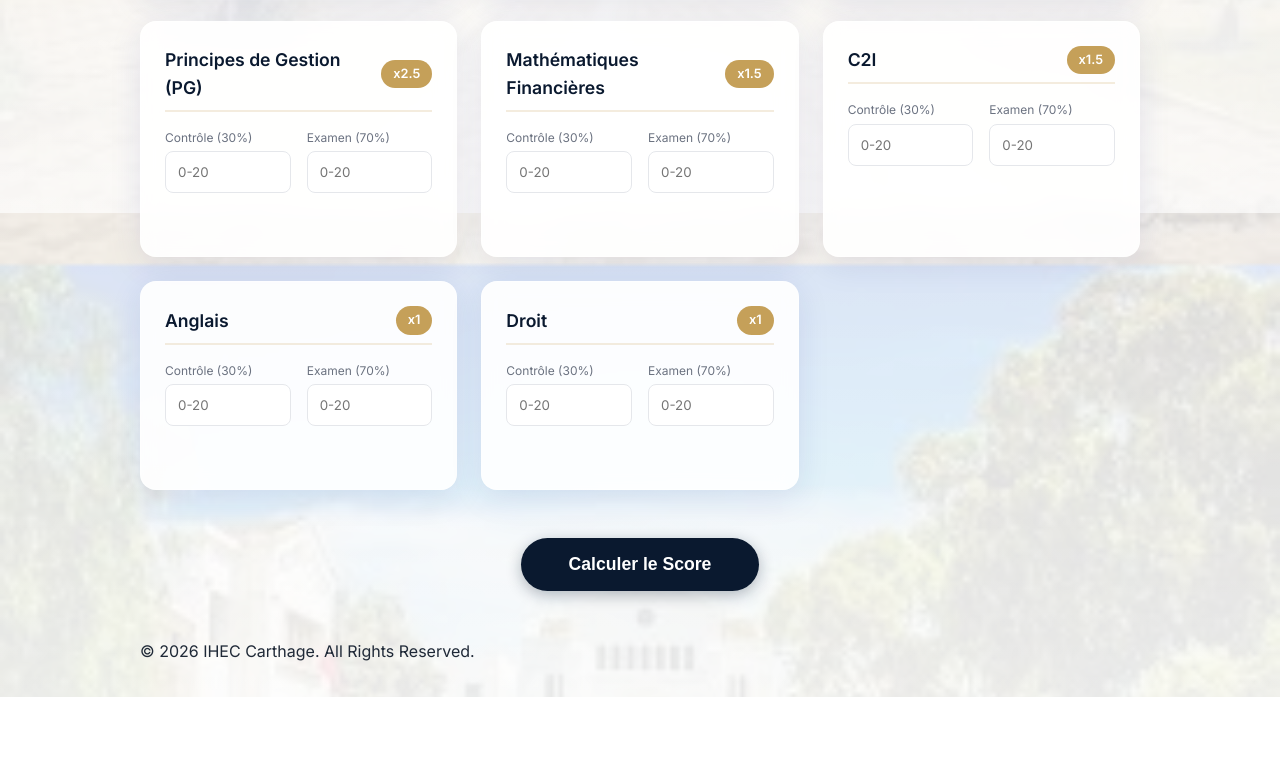
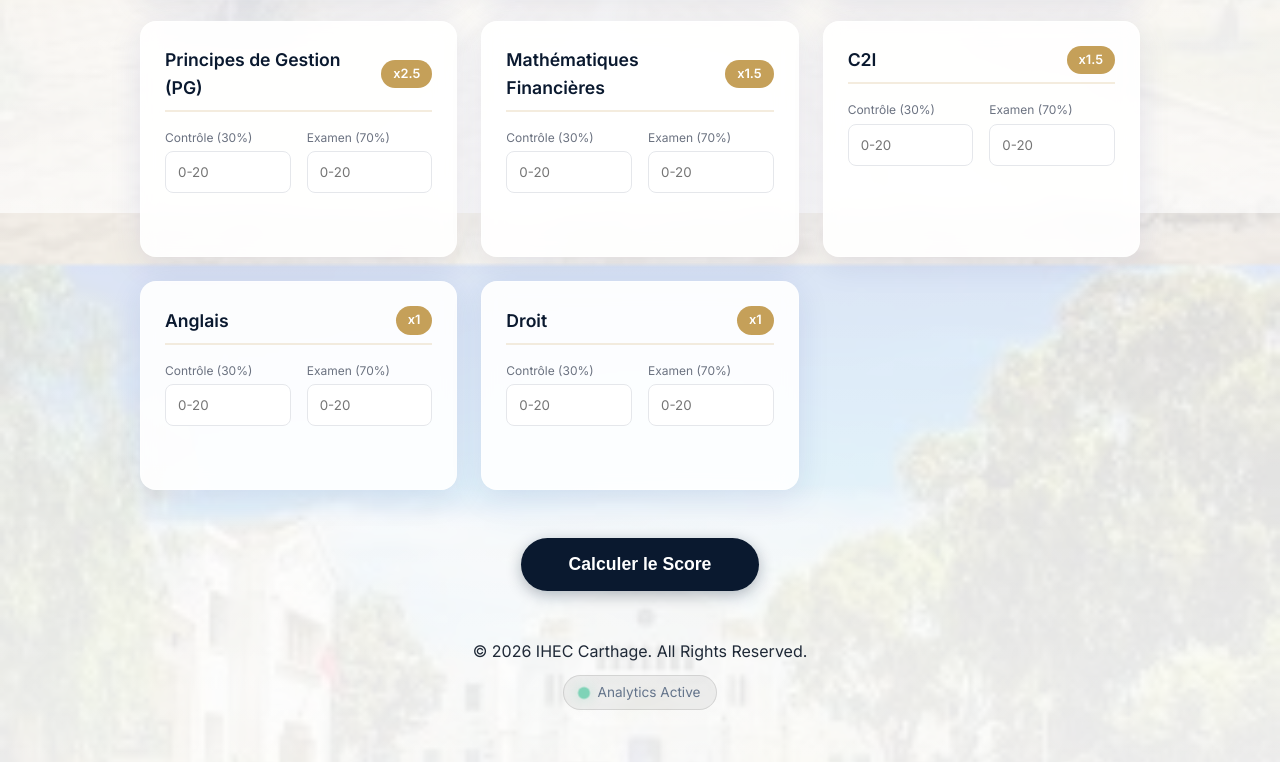
Before and after one commit to omarboudaya-max/ihecscore, a website: page index.html in a window 1280 px wide. Shown: the part 587-1349 px from the top of the page. Before the commit the page ends 1284 px from the top, so only its background shows below. Drawn offline with Linux system fonts and the light colour scheme.

Commit message:
feat: add Vercel Analytics tracking and status badge in footer

```diff
--- a/index.html
+++ b/index.html
@@ -80,7 +80,13 @@
         </main>
 
         <footer>
-            <p>&copy; 2026 IHEC Carthage. All Rights Reserved.</p>
+            <div class="footer-content">
+                <p>&copy; 2026 IHEC Carthage. All Rights Reserved.</p>
+                <div class="analytics-badge">
+                    <span class="dot"></span>
+                    <span class="label">Analytics Active</span>
+                </div>
+            </div>
         </footer>
         <button id="about-btn" class="about-btn" aria-label="À propos">
             <svg xmlns="http://www.w3.org/2000/svg" width="24" height="24" viewBox="0 0 24 24" fill="none"
@@ -163,6 +169,7 @@
         </svg>
     </button>
     <script src="script.js"></script>
+    <script defer src="/_vercel/insights/script.js"></script>
 </body>
 
 </html>
--- /dev/null
+++ b/package.json
@@ -0,0 +1,5 @@
+{
+  "dependencies": {
+    "@vercel/analytics": "^1.6.1"
+  }
+}
--- a/style.css
+++ b/style.css
@@ -642,3 +642,57 @@ td {
         transform: scale(1) translateY(0);
     }
 }
+
+/* Analytics Badge */
+footer .footer-content {
+    display: flex;
+    justify-content: center;
+    align-items: center;
+    flex-direction: column;
+    gap: 10px;
+    margin: 20px 0;
+}
+
+.analytics-badge {
+    display: flex;
+    align-items: center;
+    background: rgba(0, 0, 0, 0.05);
+    padding: 6px 16px;
+    border-radius: 20px;
+    border: 1px solid rgba(0, 0, 0, 0.1);
+    font-size: 0.85rem;
+    color: #64748b;
+    gap: 10px;
+}
+
+[data-theme="dark"] .analytics-badge {
+    background: rgba(255, 255, 255, 0.05);
+    border-color: rgba(255, 255, 255, 0.1);
+    color: #94a3b8;
+}
+
+.analytics-badge .dot {
+    width: 8px;
+    height: 8px;
+    background: #10b981;
+    border-radius: 50%;
+    box-shadow: 0 0 10px rgba(16, 185, 129, 0.5);
+    animation: pulse 2s infinite;
+}
+
+@keyframes pulse {
+    0% {
+        transform: scale(1);
+        opacity: 1;
+    }
+
+    50% {
+        transform: scale(1.5);
+        opacity: 0.5;
+    }
+
+    100% {
+        transform: scale(1);
+        opacity: 1;
+    }
+}
```
Also changed, not shown: 1 other file.
